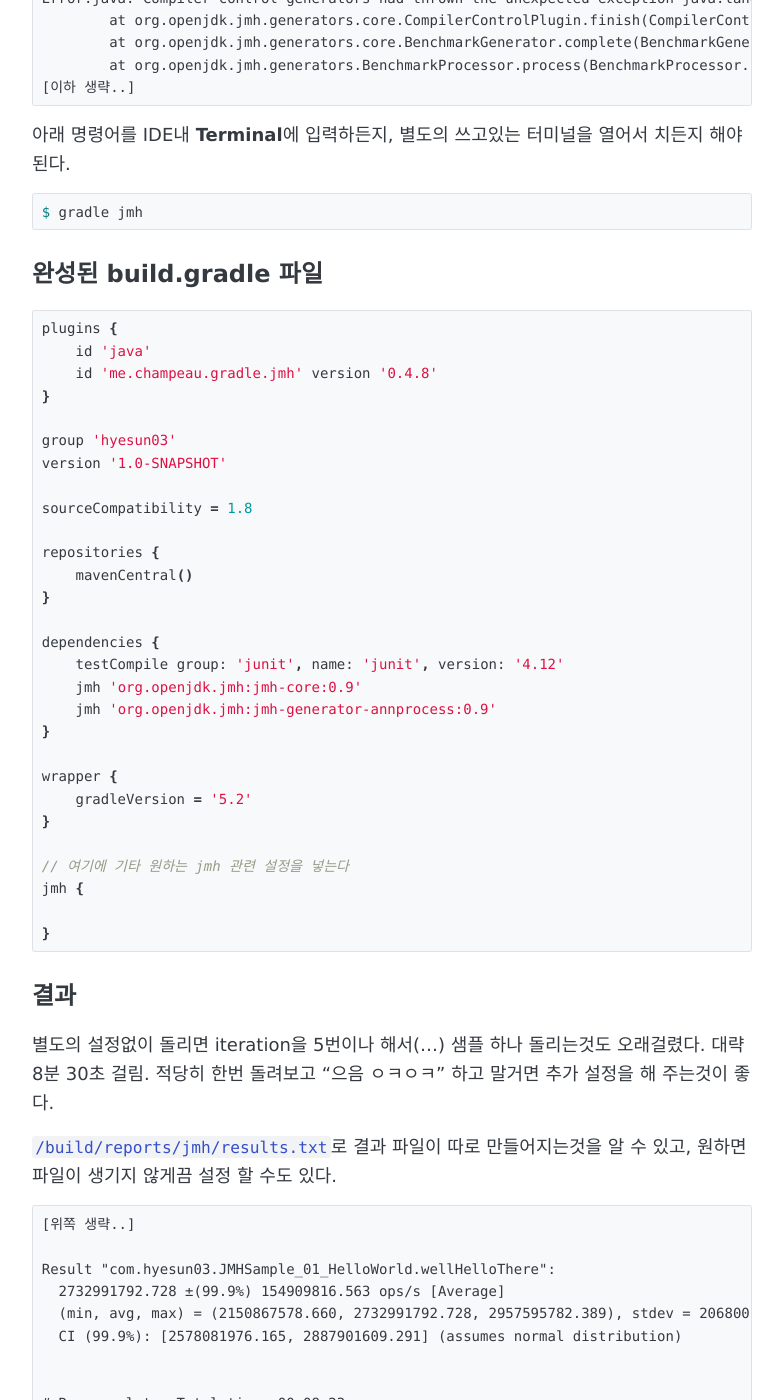
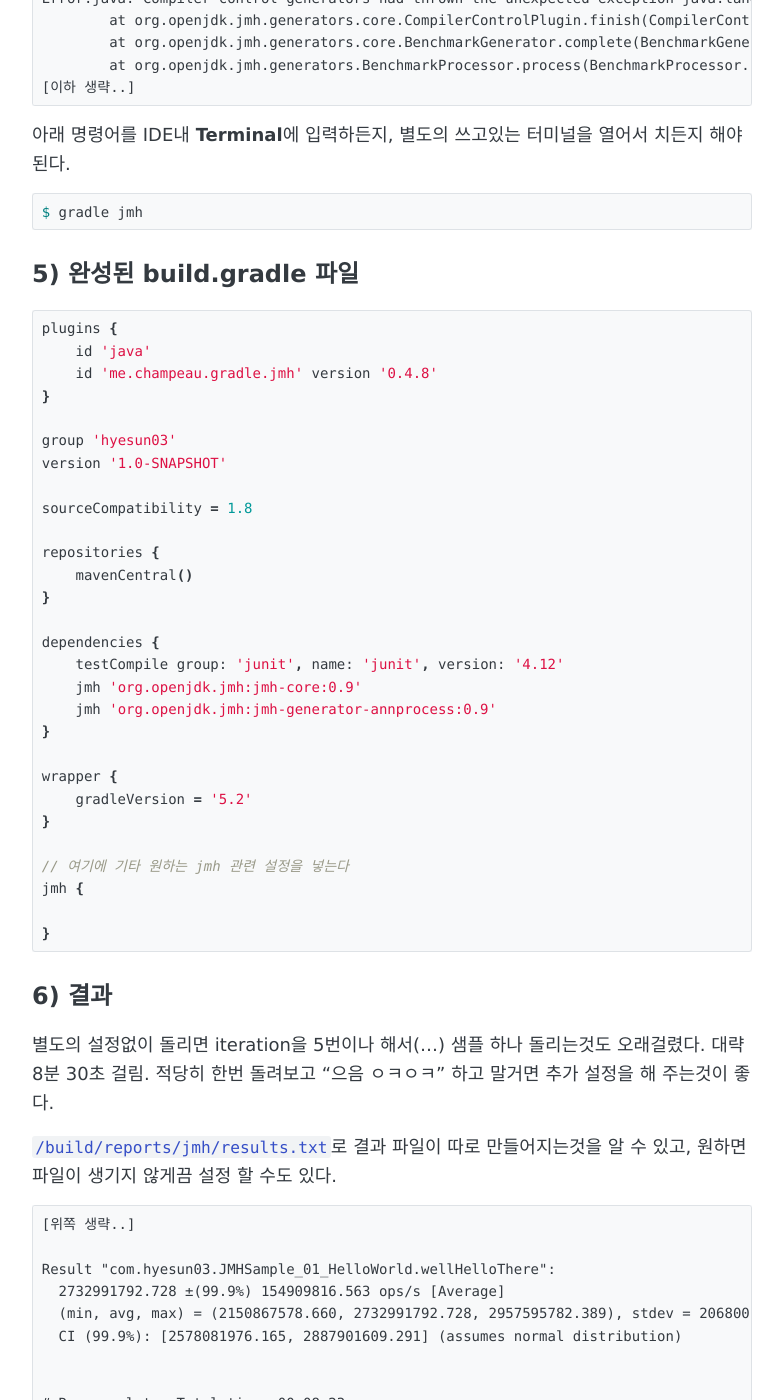
Before and after one commit to hyesun03/hyesun03.github.io, a Jekyll site: the page built from _posts/2019-08-27-how-to-benchmark-java.md, in a window 1280 px wide and 1400 px high, scrolled down 6819 px. Shown: the whole window, without its empty margins (248-1031 px from the left). Built offline with Jekyll 4.4.1, drawn with Linux system fonts in a browser that asks for light colours; comment, search, counter and statistics services are not loaded.

Commit message:
왜 자꾸 뭐 하나씩 빼먹냐..

````diff
--- a/_posts/2019-08-27-how-to-benchmark-java.md
+++ b/_posts/2019-08-27-how-to-benchmark-java.md
@@ -175,7 +175,7 @@ Error:java: Compiler control generators had thrown the unexpected exception java
 $ gradle jmh
 ```
 
-## 완성된 build.gradle 파일
+## 5) 완성된 build.gradle 파일
 ``` groovy
 plugins {
     id 'java'
@@ -207,7 +207,7 @@ jmh {
 }
 ```
 
-## 결과
+## 6) 결과
 별도의 설정없이 돌리면 iteration을 5번이나 해서(...) 샘플 하나 돌리는것도 오래걸렸다. 대략 8분 30초 걸림. 적당히 한번 돌려보고 "으음 ㅇㅋㅇㅋ" 하고 말거면 추가 설정을 해 주는것이 좋다.
 
 `/build/reports/jmh/results.txt`로 결과 파일이 따로 만들어지는것을 알 수 있고, 원하면 파일이 생기지 않게끔 설정 할 수도 있다.
````
